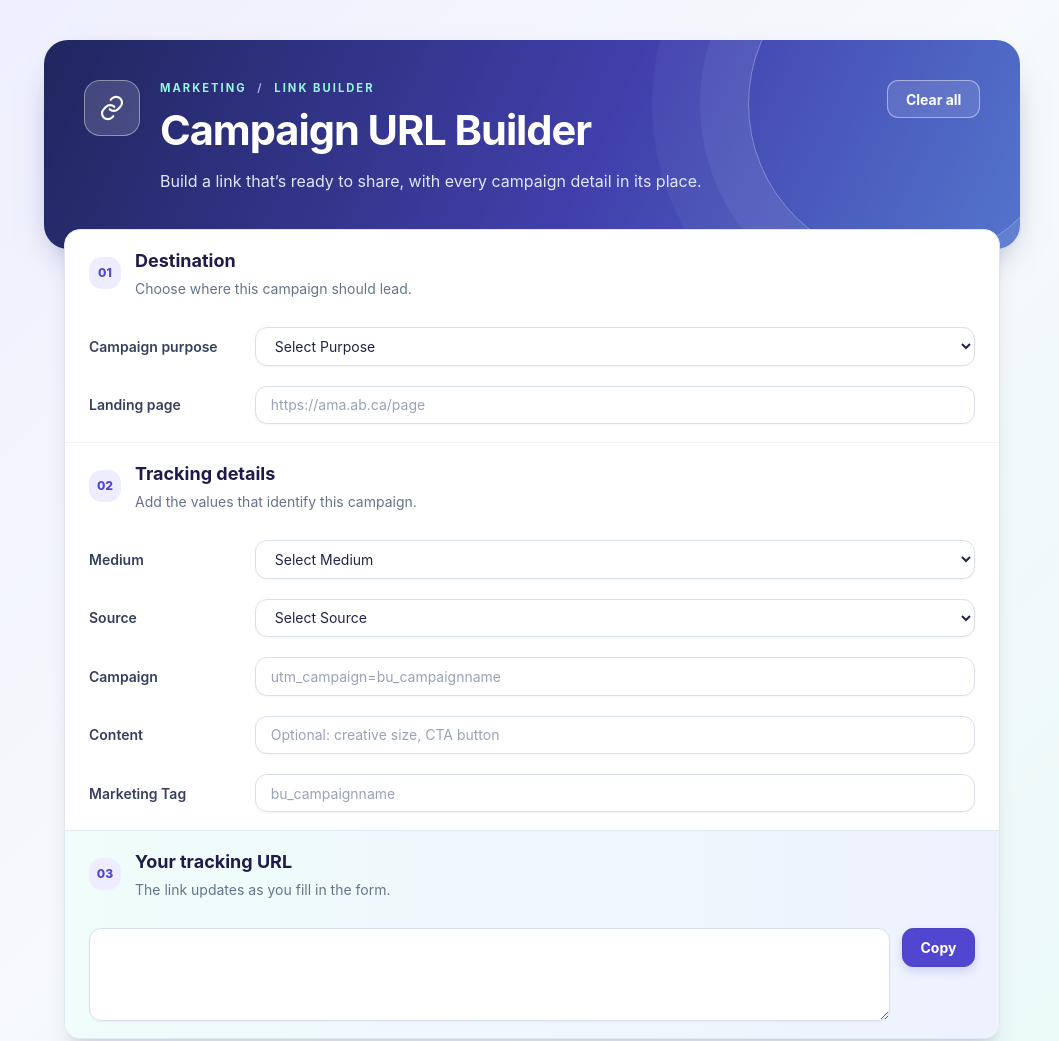
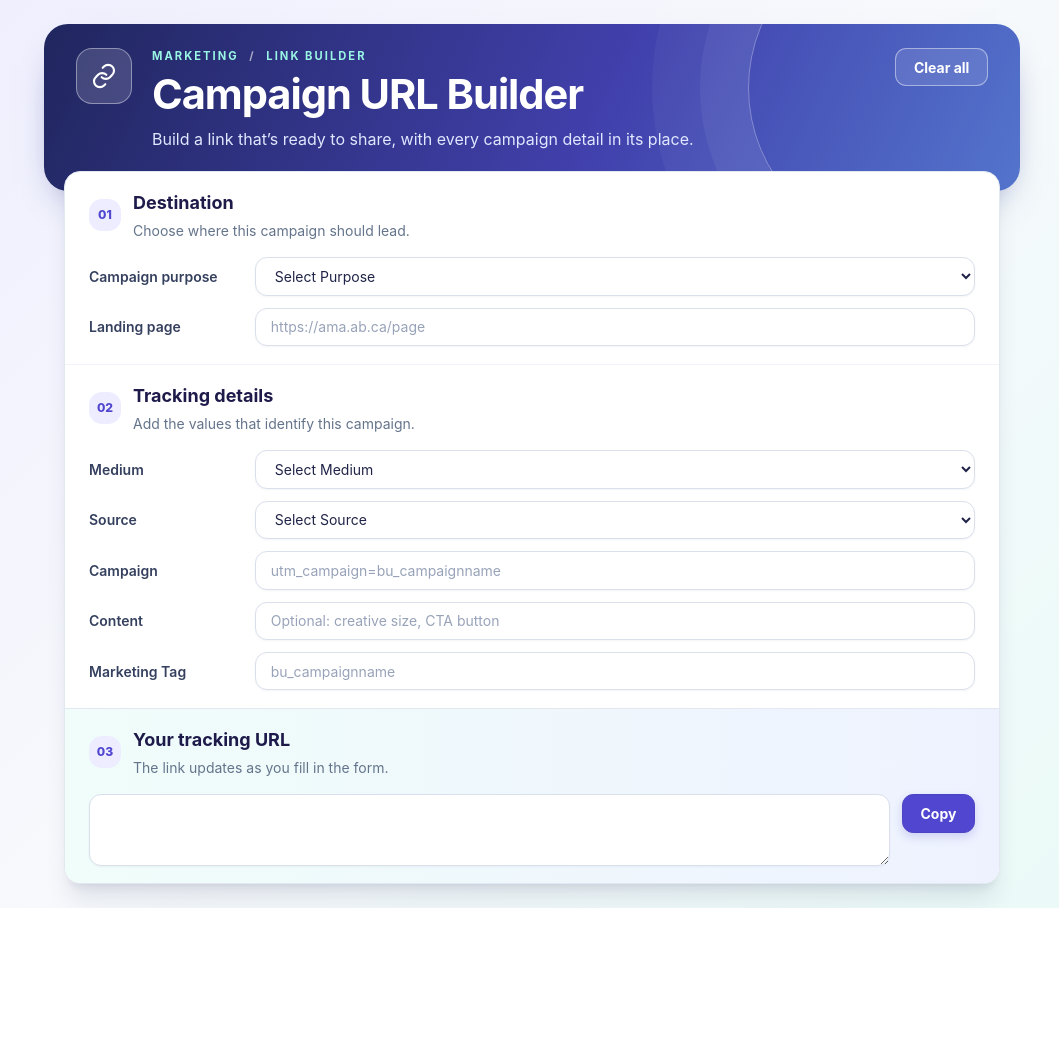
Before and after one commit to dpo-ama/CampaignURLBuilder, a website with bundled scripts: page index.html in a window 1280 px wide. Shown: the top 1041 px of the page, without its empty margins (108-1167 px from the left). After the commit the page ends 908 px from the top, so only its background shows below. Built offline with nearby package versions, Linux system fonts and the light colour scheme.

Commit message:
Refactor HTML structure and update classes

```diff
--- a/index.html
+++ b/index.html
@@ -11,8 +11,8 @@
     <script type="module" src="./js/app.js"></script>
   </head>
   <body class="site-body">
-    <main class="mx-auto max-w-5xl px-4 py-5 sm:px-6 sm:py-8 lg:py-10">
-      <header class="hero relative isolate overflow-hidden rounded-3xl px-7 pb-12 pt-8 text-white sm:px-10 sm:pb-14 sm:pt-10">
+    <main class="mx-auto max-w-5xl px-4 py-3 sm:px-6 sm:py-5 lg:py-6">
+      <header class="hero relative isolate overflow-hidden rounded-3xl px-6 pb-9 pt-5 text-white sm:px-8 sm:pb-10 sm:pt-6">
         <div class="relative z-10 flex flex-wrap items-start gap-3 sm:flex-nowrap sm:gap-5">
           <div class="hero-icon" aria-hidden="true">
             <svg viewBox="0 0 24 24" fill="none" stroke="currentColor" stroke-width="1.8" stroke-linecap="round" stroke-linejoin="round">
@@ -21,9 +21,9 @@
             </svg>
           </div>
           <div class="min-w-0 basis-[calc(100%-4rem)] flex-1 sm:basis-auto">
-            <p class="mb-2 text-[0.7rem] font-bold uppercase tracking-[0.18em] text-teal-200">Marketing <span class="px-1.5 text-white/60" aria-hidden="true">/</span> Link builder</p>
+            <p class="mb-1 text-[0.7rem] font-bold uppercase tracking-[0.18em] text-teal-200">Marketing <span class="px-1.5 text-white/60" aria-hidden="true">/</span> Link builder</p>
             <h1 class="text-[clamp(1.85rem,4vw,2.6rem)] font-bold leading-tight tracking-tight">Campaign URL Builder</h1>
-            <p class="mt-3 max-w-xl text-sm leading-6 text-indigo-100 sm:text-base">Build a link that’s ready to share, with every campaign detail in its place.</p>
+            <p class="mt-1.5 max-w-xl text-sm leading-6 text-indigo-100 sm:text-base">Build a link that’s ready to share, with every campaign detail in its place.</p>
           </div>
           <button id="clearButton" type="button" class="reset-button ml-[3.8rem] sm:ml-0">Clear all</button>
         </div>
@@ -38,14 +38,14 @@
 
       <div class="relative mx-1 -mt-4 overflow-hidden rounded-2xl border border-slate-200 bg-white shadow-xl shadow-indigo-950/10 sm:mx-5 sm:-mt-5">
         <section aria-labelledby="destinationHeading" class="form-section">
-          <div class="mb-7 flex items-center gap-3.5">
+          <div class="mb-4 flex items-center gap-3">
             <span class="section-number" aria-hidden="true">01</span>
             <div>
               <h2 id="destinationHeading" class="text-lg font-bold text-indigo-950">Destination</h2>
               <p class="mt-1 text-sm text-slate-500">Choose where this campaign should lead.</p>
             </div>
           </div>
-          <div class="space-y-5">
+          <div class="space-y-3">
             <!-- Campaign purpose -->
             <div class="field-row">
               <label for="utmPurpose" class="field-label">Campaign purpose</label>
@@ -86,14 +86,14 @@
         </section>
 
         <section aria-labelledby="trackingHeading" class="form-section border-t border-slate-100">
-          <div class="mb-7 flex items-center gap-3.5">
+          <div class="mb-4 flex items-center gap-3">
             <span class="section-number" aria-hidden="true">02</span>
             <div>
               <h2 id="trackingHeading" class="text-lg font-bold text-indigo-950">Tracking details</h2>
               <p class="mt-1 text-sm text-slate-500">Add the values that identify this campaign.</p>
             </div>
           </div>
-          <div class="space-y-5">
+          <div class="space-y-3">
             <!-- Medium -->
             <div class="field-row">
               <label for="medium" class="field-label">Medium</label>
@@ -131,10 +131,10 @@
               class="ppc-panel"
               style="display: none"
             >
-              <h3 id="ppcHeading" class="mb-5 text-base font-semibold text-slate-900">
+              <h3 id="ppcHeading" class="mb-3 text-base font-semibold text-slate-900">
                 UTM Campaign Components
               </h3>
-              <div class="space-y-5">
+              <div class="space-y-3">
                 <!-- Business Unit -->
                 <div class="field-row">
                   <label for="businessUnit" class="field-label">Business Unit</label>
@@ -301,7 +301,7 @@
         </section>
 
         <section aria-labelledby="resultHeading" class="form-section border-t border-slate-200 bg-gradient-to-r from-teal-50 to-indigo-50">
-          <div class="mb-7 flex items-center gap-3.5">
+          <div class="mb-4 flex items-center gap-3">
             <span class="section-number bg-teal-100 text-teal-700" aria-hidden="true">03</span>
             <div>
               <h2 id="resultHeading" class="text-lg font-bold text-indigo-950">Your tracking URL</h2>
@@ -314,7 +314,7 @@
             <textarea
               id="finalURL"
               readonly
-              rows="3"
+              rows="2"
               class="result-textarea"
             ></textarea>
             <button
```
